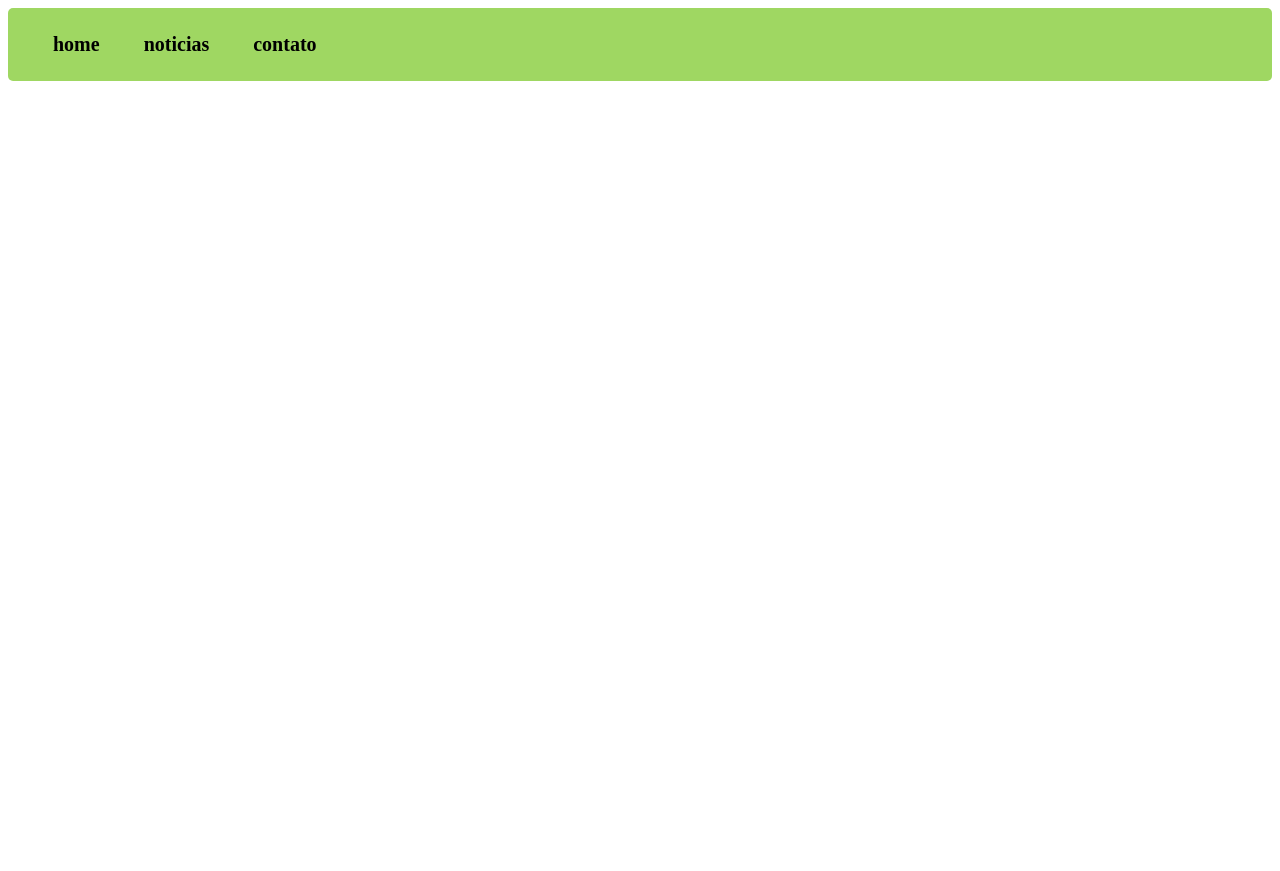
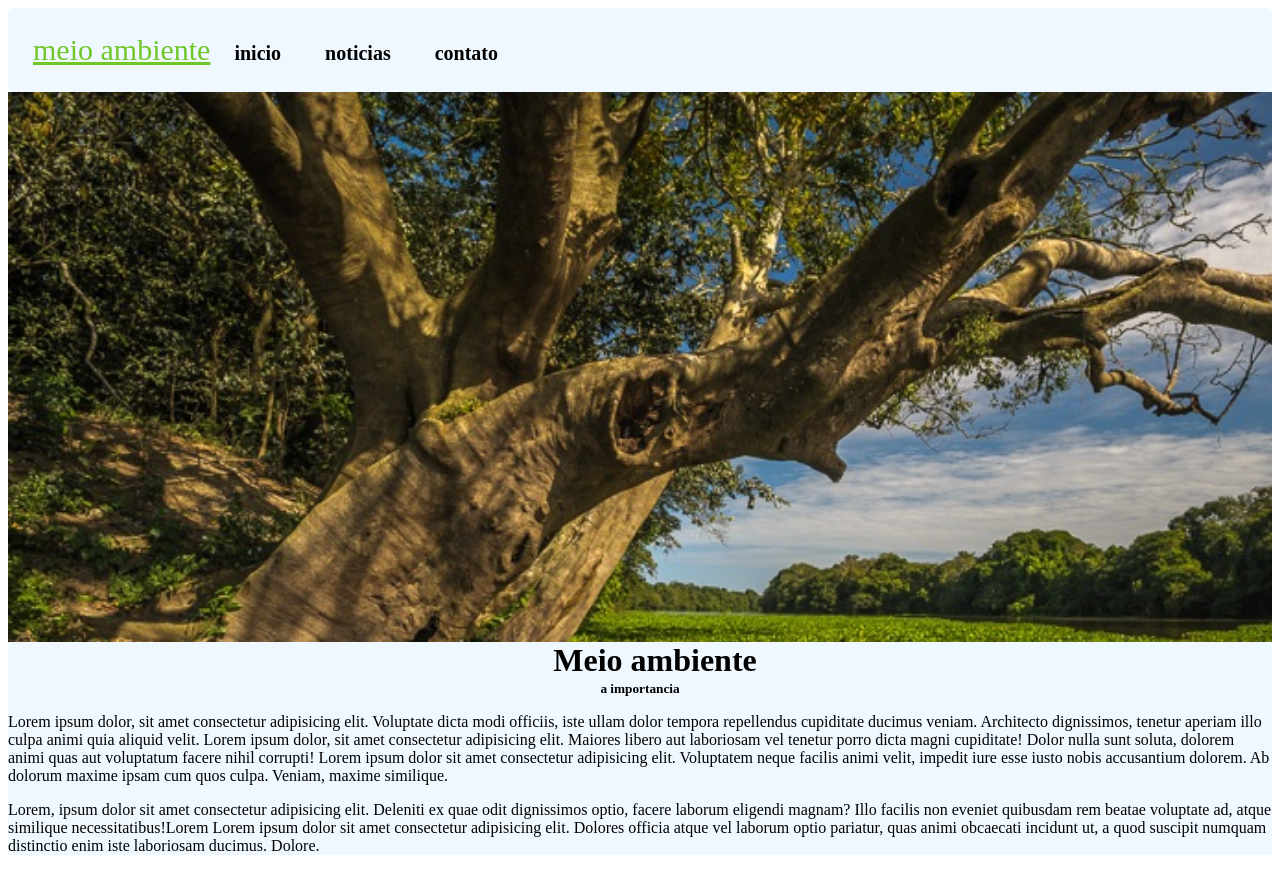
Before and after one commit to poca753/site-meio-ambiente, a plain HTML site: page index.html in a window 1280 px wide. Before the commit the page ends 800 px from the top, so only its background shows below. Drawn offline with Linux system fonts and the light colour scheme.

Commit message:
bgfb
fgvbfdb

```diff
--- a/index.html
+++ b/index.html
@@ -9,13 +9,25 @@
 <body>
 <header>
     <nav>
-
-        <a href="" id="A1">home</a>
-        <a href="" id="A2">noticias</a>
-        <a href="" id="A3">contato</a>
+        <a href="" class="titulo" id="Q1">meio ambiente</a>
+        <a href="" class="links"  id="A1">inicio</a>
+        <a href="" class="links"  id="A2">noticias</a>
+        <a href="" class="links"  id="A3">contato</a>
 </nav>
 </header>
+<main>
+<div class="imagem"></div>
 
+<h1>
+    Meio ambiente
+</h1>
+<h5>a importancia</h5>
+<p>Lorem ipsum dolor, sit amet consectetur adipisicing elit. Voluptate dicta modi officiis, iste ullam dolor tempora repellendus cupiditate ducimus veniam. Architecto dignissimos, tenetur aperiam illo culpa animi quia aliquid velit.
+    Lorem ipsum dolor, sit amet consectetur adipisicing elit. Maiores libero aut laboriosam vel tenetur porro dicta magni cupiditate! Dolor nulla sunt soluta, dolorem animi quas aut voluptatum facere nihil corrupti!
+    Lorem ipsum dolor sit amet consectetur adipisicing elit. Voluptatem neque facilis animi velit, impedit iure esse iusto nobis accusantium dolorem. Ab dolorum maxime ipsam cum quos culpa. Veniam, maxime similique.
+</p>
+<p>Lorem, ipsum dolor sit amet consectetur adipisicing elit. Deleniti ex quae odit dignissimos optio, facere laborum eligendi magnam? Illo facilis non eveniet quibusdam rem beatae voluptate ad, atque similique necessitatibus!Lorem Lorem ipsum dolor sit amet consectetur adipisicing elit. Dolores officia atque vel laborum optio pariatur, quas animi obcaecati incidunt ut, a quod suscipit numquam distinctio enim iste laboriosam ducimus. Dolore.</p>
+</main>
 
 
 </body>
--- a/style.css
+++ b/style.css
@@ -16,13 +16,13 @@ header{
 
 }
 nav{
-    background-color: #9fd762;
+    background-color: aliceblue;
     padding: 25px;
     border-radius: 5px;
 
 
 }
-nav>a{
+.links{
     color: rgb(0, 0, 0);
  padding: 10px;
  margin: 10px;
@@ -32,10 +32,37 @@ nav>a{
  transition-duration: 0.3s;
  font-size: 20px;
 }
-nav>a:hover{
-    background-color: aliceblue;
+.links:hover{
+    background-color:#9fd762;
     border-radius: 90px;
     padding: 15px;
     padding-top: 7px;
     padding-bottom: 7px;
 }
+.titulo{
+    font-size: 30px;
+    color: #70c728;
+}
+.titulo:hover{
+    background-color:;
+
+}
+.imagem{
+    padding-top: 250px;
+    padding-bottom: 300px;
+    background-image: url(imagem/amazonia\ 4.jpg);
+    background-repeat: no-repeat;
+    background-size: 1475px;
+}
+main{
+    background-color: aliceblue;
+
+}
+main>h5{
+    color:black;
+    text-align:center ;
+    margin: 2px;
+}
+main>h1{
+    color:  black;
+}
```
Also changed, not shown: imagem/amazonia 4.jpg (added).
